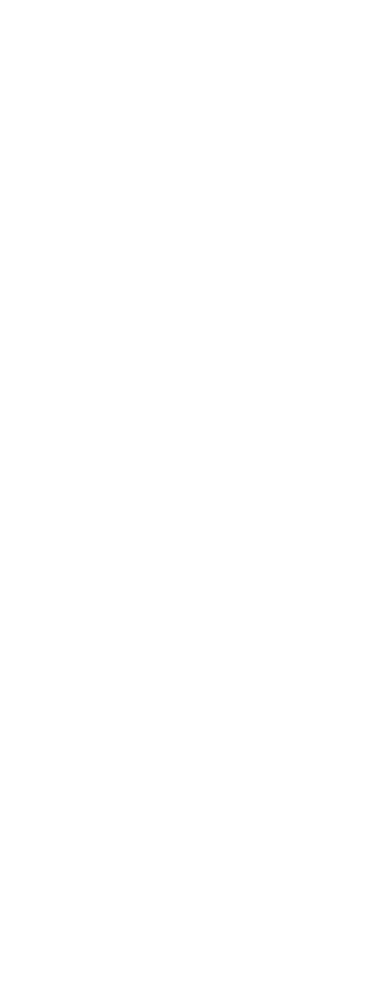
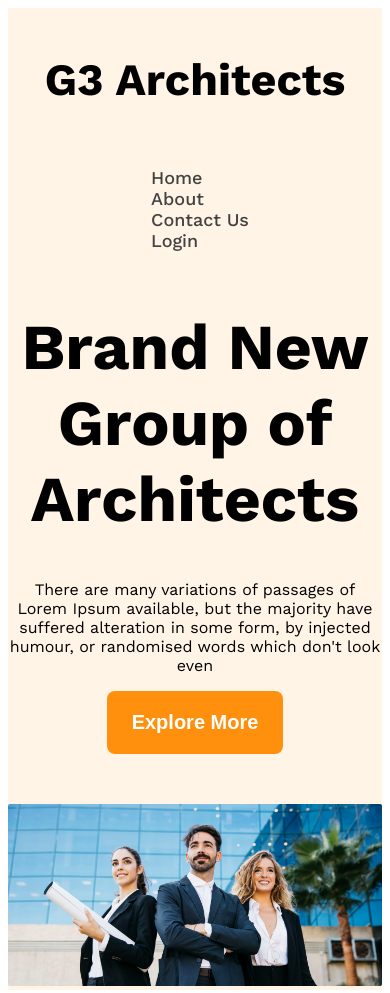
Before and after one commit to Mostofarusho/g3-architects-website, a plain HTML site: page index.html in a window 390 px wide. Before the commit the page ends 844 px from the top, so only its background shows below. Drawn offline with nearby package versions, Linux system fonts and the light colour scheme.

Commit message:
Responsive Navabr Done

```diff
--- a/index.html
+++ b/index.html
@@ -8,8 +8,37 @@
     <link rel="stylesheet" href="styles/architects.css">
 </head>
 
-<body>
-    <header></header>
+<body class="work-sans-font">
+    <header class="bg-light">
+        <nav class="navbar display-flex">
+            <h3 class="brand">G3 Architects
+            </h3>
+            <ul class="nav-links display-flex">
+                <li class="nav-item">
+                    <a href="" class="nav-link text-gray">Home</a>
+                </li>
+                <li class="nav-item">
+                    <a href="" class="nav-link text-gray">About</a>
+                </li>
+                <li class="nav-item">
+                    <a href="" class="nav-link text-gray">Contact Us</a>
+                </li>
+                <li class="nav-item">
+                    <a href="" class="nav-link text-gray">Login</a>
+                </li>
+            </ul>
+        </nav>
+        <div class="banner">
+            <div class="banner-content">
+                <h1 class="banner-title">Brand New Group of Architects
+                </h1>
+                <p class="banner-description">There are many variations of passages of Lorem Ipsum available, but the majority have suffered alteration in some form, by injected humour, or randomised words which don't look even</p>
+                <button class="btn-primary">Explore More</button>
+            </div>
+            <img class="banner-image" src="./images/banner.png" alt="">
+        </div>
+
+    </header>
     <main></main>
     <footer></footer>
 </body>
--- a/styles/architects.css
+++ b/styles/architects.css
@@ -0,0 +1,106 @@
+@import url('https://fonts.googleapis.com/css2?family=Work+Sans:ital,wght@0,100..900;1,100..900&display=swap');
+.work-sans-font {
+    font-family: "Work Sans", sans-serif;
+    font-optical-sizing: auto;
+    font-weight: 400;
+    font-style: normal;
+}
+
+
+/* Shared Styles  */
+
+.display-flex {
+    display: flex;
+}
+
+.btn-primary {
+    color: rgb(255, 255, 255);
+    font-size: 1.25rem;
+    font-weight: 600;
+    padding: 20px 25px;
+    border-radius: 8px;
+    border: none;
+    background-color: rgb(255, 144, 14);
+}
+
+
+/* Dark 02 */
+
+.text-gray {
+    color: rgb(66, 66, 66);
+}
+
+
+/* Dark 03 */
+
+.text-light-gray {
+    color: rgb(114, 114, 114);
+}
+
+.bg-light {
+    background-color: rgba(255, 144, 14, 0.1);
+}
+
+
+/* Header Styles  */
+
+
+/* Navbar related Styles  */
+
+.navbar {
+    justify-content: space-between;
+    align-items: center;
+}
+
+.brand {
+    font-size: 2.8rem;
+    font-weight: 700;
+}
+
+.nav-links {}
+
+.nav-item {
+    list-style: none;
+    margin-right: 30px;
+}
+
+.nav-link {
+    text-decoration: none;
+    font-size: 18px;
+    font-weight: 500;
+}
+
+.navbar,
+.banner {
+    max-width: 1440px;
+    margin: 0 auto;
+}
+
+
+/* Banner Related Styles  */
+
+.banner-content {
+    max-width: 850px;
+    margin: 0 auto;
+    text-align: center;
+    margin-bottom: 50px;
+}
+
+.banner-title {
+    font-size: 4rem;
+    font-weight: 700;
+}
+
+.banner-image {
+    width: 100%;
+}
+
+
+/* Responsive Media Query  */
+
+@media screen and (max-width:576px) {
+    .navbar,
+    .nav-links {
+        flex-direction: column;
+    }
+}
```
